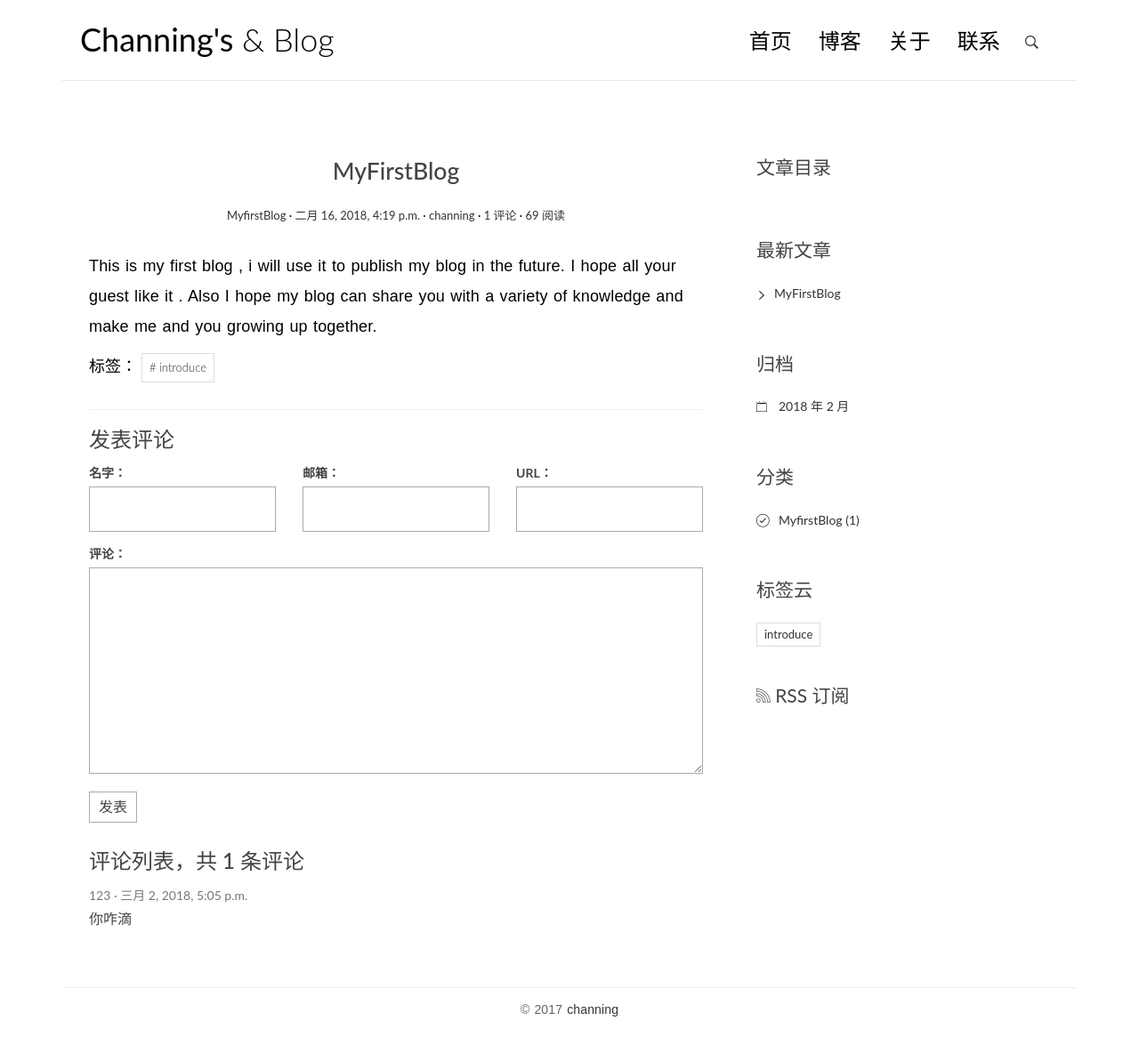
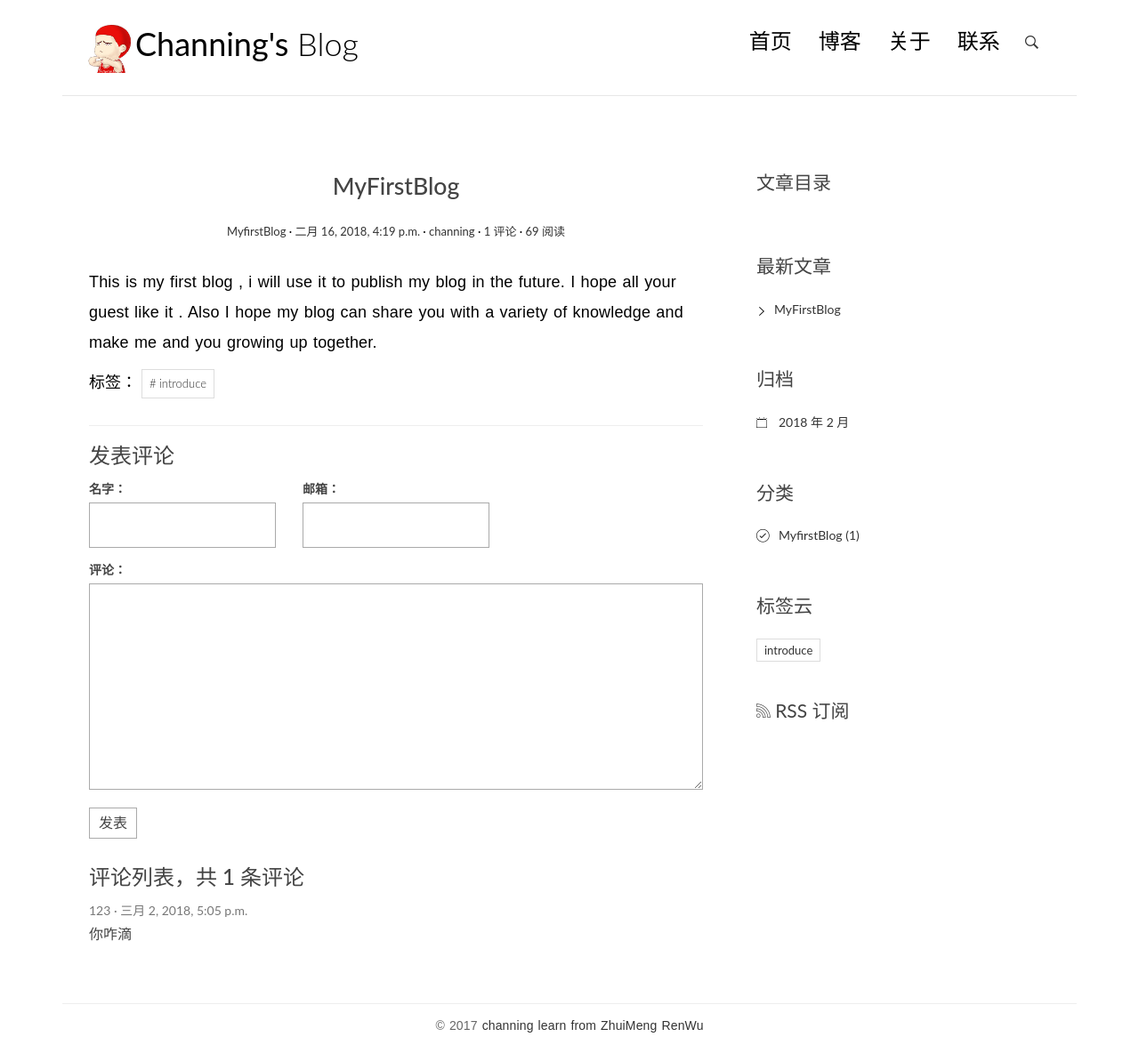
Before and after one commit to qiuchunjoy/myblog, a Django app: page /post/2/ in a window 1280 px wide. Shown: the whole page at 89% size. Before the commit the page ends 1143 px from the top, so only its background shows below. Run offline with Django 3.2, Linux system fonts and the light colour scheme; data comes from the database, SQL or seed files in the repository; both versions use the stored data as it was after the commit; some libraries are stand-ins or nearby versions.

Commit message:
add headline icon

```diff
--- a/templates/base.html
+++ b/templates/base.html
@@ -21,6 +21,7 @@
         span.highlighted {
             color: red;
         }
+
     </style>
 
     <!-- js -->
@@ -34,12 +35,15 @@
 <div class="container">
     <header id="site-header">
         <div class="row">
-            <div class="col-md-4 col-sm-5 col-xs-8">
+            <div class="col-md-4 col-sm-5 col-xs-7">
                 <div class="logo">
-                    <h1><a href="{% url 'blog:index' %}"><b>Channing's</b> &amp; Blog</a></h1>
+                    {#                    <h1 align="right"><a href="{% url 'blog:index' %}" ><b>Channing's</b> Blog</a></h1>#}
+                    {#                    <img src="/static/background.jpg" height="87" width="94">#}
+                    <h1 align="left"><a href="{% url 'blog:index' %}"><img src="/static/background.jpg" height="57.42"
+                                                                           width="62.04"><b>Channing's</b> Blog</a></h1>
                 </div>
             </div><!-- col-md-4 -->
-            <div class="col-md-8 col-sm-7 col-xs-4">
+            <div class="col-md-8 col-sm-5 col-xs-4">
                 <nav class="main-nav" role="navigation">
                     <div class="navbar-header">
                         <button type="button" id="trigger-overlay" class="navbar-toggle">
@@ -74,6 +78,9 @@
 
 <div class="content-body">
     <div class="container">
+        {#        <div id="bg">#}
+        {#            <img src="{% static 'img/background.jpg' %}" alt="">#}
+        {#        </div>#}
         <div class="row">
             <main class="col-md-8">
                 {% block main %}
@@ -136,6 +143,7 @@
                             {% empty %}
                             暂无标签！
                         {% endfor %}
+
                     </ul>
                 </div>
 
@@ -154,9 +162,12 @@
                 {#                                                        target="_blank" title="模板之家">模板之家</a>#}
                 {#                    - 由<a href="http://zmrenwu.com/" title="网页模板" target="_blank">追梦人物的博客</a>修改#}
                 {#                </p>#}
-                <p class="copyright">&copy 2017 <a href="http://www.cssmoban.com/"
-                                                   target="_blank" title="channing">channing</a>
+                <p class="copyright">&copy 2017 <a href="https://www.zmrenwu.com/post/2/"
+                                                   target="_blank" title="channing">channing learn from <b>ZhuiMeng
+                    RenWu</b></a>
                     {#                    - 由<a href="http://zmrenwu.com/" title="网页模板" target="_blank">channing's blog</a>修改#}
+                    {#                    http://www.cssmoban.com/#}
+
                 </p>
             </div>
         </div>
@@ -169,6 +180,7 @@
     <nav>
         <ul>
             <li><a href="{% url 'blog:index' %}">首页</a></li>
+            <p><font size="7" face="Georgia, Arial" color="maroon">C</font>自定义你的字体以达到所需的外观。</p>
             <li><a href="#">博客</a></li>
             <li><a href="#">关于</a></li>
             <li><a href="#">联系</a></li>
--- a/templates/blog/detail.html
+++ b/templates/blog/detail.html
@@ -43,11 +43,11 @@
                     {{ form.email }}
                     {{ form.email.errors }}
                 </div>
-                <div class="col-md-4">
-                    <label for="{{ form.url.id_for_label }}">URL：</label>
-                    {{ form.url }}
-                    {{ form.url.errors }}
-                </div>
+{#                <div class="col-md-4">#}
+{#                    <label for="{{ form.url.id_for_label }}">URL：</label>#}
+{#                    {{ form.url }}#}
+{#                    {{ form.url.errors }}#}
+{#                </div>#}
                 <div class="col-md-12">
                     <label for="{{ form.text.id_for_label }}">评论：</label>
                     {{ form.text }}
--- a/templates/blog/index.html
+++ b/templates/blog/index.html
@@ -8,6 +8,10 @@
     {% for post in post_list %}
         <article class="post post-{{ post.pk }}">
             <header class="entry-header">
+
+
+
+
                 <h1 class="entry-title">
                     <a href="{{ post.get_absolute_url }}">{{ post.title }}</a>
                 </h1>
```
Also changed, not shown: blogproject/settings.py (+21 -5 lines), blogproject/urls.py (+7 -0 lines), blog/static/background.jpg (added), db.sqlite3, templates/img/background.jpg (added), 4 other files.
